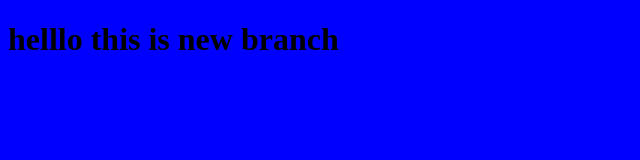
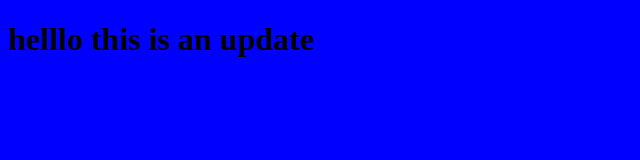
Before and after one commit to Azenadhr/myproject, a plain HTML site: page index.html in a window 1280 px wide. Shown: the whole page, without its empty margins (0-640 px from the left). Drawn offline with Linux system fonts and the light colour scheme.

Commit message:
edit the html file

```diff
--- a/index.html
+++ b/index.html
@@ -7,7 +7,7 @@
     <link rel="stylesheet" href="style.css">
 </head>
 <body>
-    <h1>helllo this is new branch</h1>
+    <h1>helllo this is an update</h1>
     <script src="app.js"></script>
 </body>
 </html>
```
